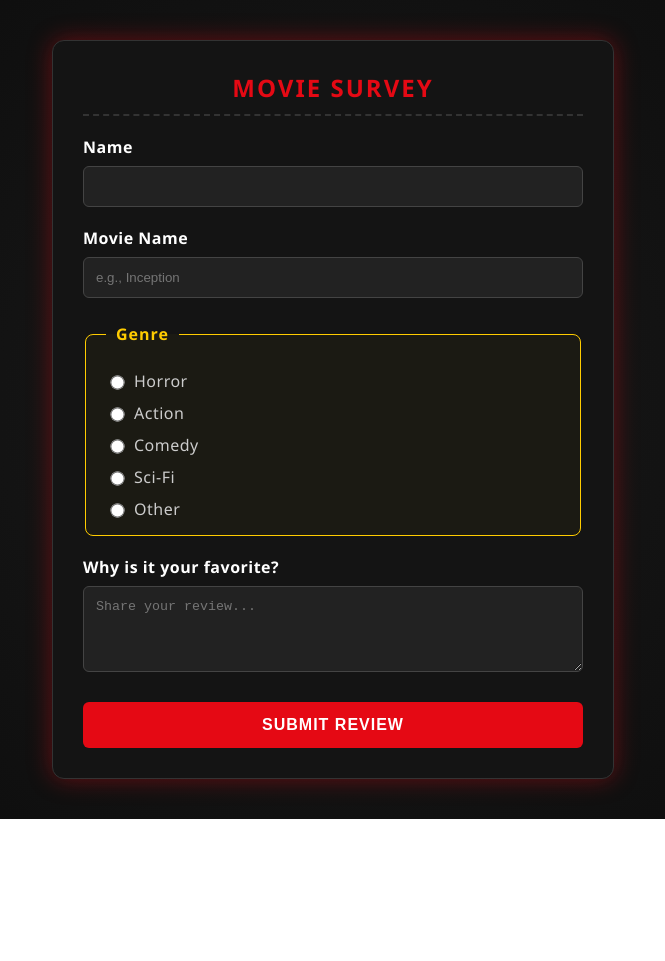
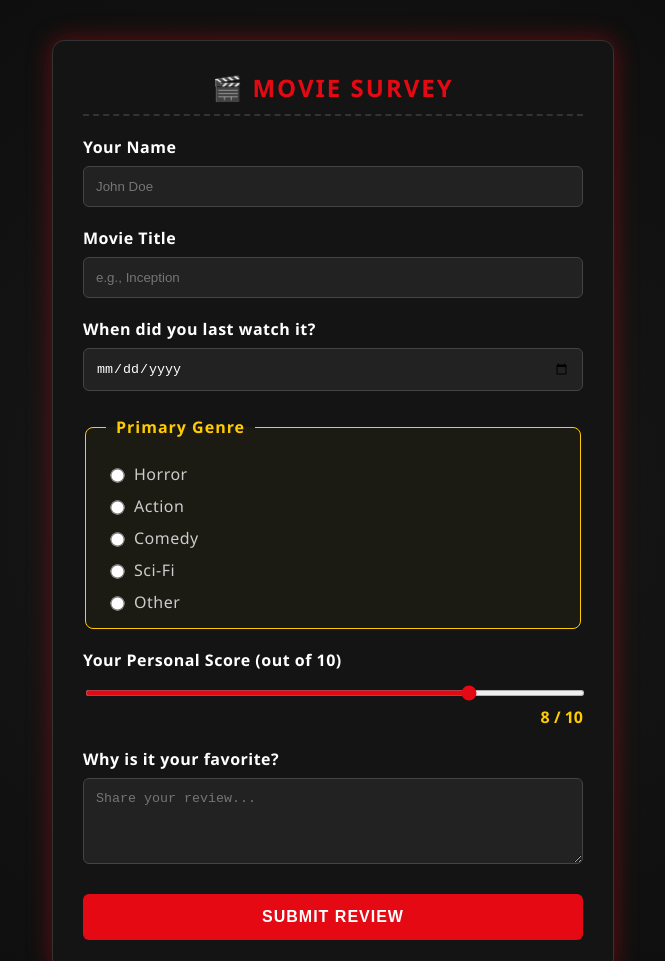
Before and after one commit to ACGumarang/LAB1_ACT2_GUMARANG, a plain HTML site: page index.html in a window 1280 px wide. Shown: the top 961 px of the page, without its empty margins (307-972 px from the left). Before the commit the page ends 819 px from the top, so only its background shows below. Drawn offline with Linux system fonts and the light colour scheme.

Commit message:
Enhance movie survey form with new inputs
Added new input fields for watch date and personal score with a range slider.

```diff
--- a/index.html
+++ b/index.html
@@ -26,7 +26,7 @@
 
     /* Form Title/Header effect if you add one later */
     form::before {
-      content: "MOVIE SURVEY";
+      content: "🎬 MOVIE SURVEY";
       display: block;
       text-align: center;
       font-size: 1.5rem;
@@ -48,6 +48,8 @@
 
     /* Sleek Inputs */
     input[type="text"],
+    input[type="number"],
+    input[type="date"],
     select,
     textarea {
       width: 100%;
@@ -63,6 +65,8 @@
 
     /* Premium Focus Highlight */
     input[type="text"]:focus,
+    input[type="number"]:focus,
+    input[type="date"]:focus,
     select:focus,
     textarea:focus {
       border-color: #ffcc00; /* Hollywood Gold */
@@ -86,7 +90,7 @@
       letter-spacing: 1px;
     }
 
-    /* Radio button alignments */
+    /* Checkbox & Radio button alignments */
     fieldset label {
       display: flex;
       align-items: center;
@@ -96,10 +100,31 @@
       color: #ccc;
     }
 
-    fieldset input[type="radio"] {
+    fieldset input[type="radio"],
+    fieldset input[type="checkbox"] {
       margin-right: 10px;
       accent-color: #ffcc00;
       transform: scale(1.1);
+    }
+
+    /* Range Slider Styling */
+    .slider-container {
+      margin-top: 8px;
+    }
+    input[type="range"] {
+      width: 100%;
+      accent-color: #e50914;
+      background: #444;
+      height: 6px;
+      border-radius: 3px;
+      cursor: pointer;
+    }
+    .slider-output {
+      display: block;
+      text-align: right;
+      color: #ffcc00;
+      font-weight: bold;
+      margin-top: 5px;
     }
 
     button {
@@ -131,22 +156,32 @@
 <body>
 
 <form id="googleForm">
-  <label for="name">Name</label>
-  <input type="text" name="name" id="name" required>
+  <label for="name">Your Name</label>
+  <input type="text" name="name" id="name" required placeholder="John Doe">
 
+  <label for="movieName">Movie Title</label>
+  <input type="text" name="movieName" id="movieName" required placeholder="e.g., Inception">
 
-  <label for="movieName">Movie Name</label>
-  <input type="text" name="movieName" id="movieName" required placeholder="e.g., Inception">
+  <!-- NEW ELEMENT: Watch Date input -->
+  <label for="watchDate">When did you last watch it?</label>
+  <input type="date" name="watchDate" id="watchDate">
 
 
   <fieldset>
-    <legend>Genre</legend>
+    <legend>Primary Genre</legend>
     <label><input type="radio" name="genre" value="Horror"> Horror</label>
     <label><input type="radio" name="genre" value="Action"> Action</label>
     <label><input type="radio" name="genre" value="Comedy"> Comedy</label>
     <label><input type="radio" name="genre" value="Sci-Fi"> Sci-Fi</label>
     <label><input type="radio" name="genre" value="Other"> Other</label>
   </fieldset>
+
+  <!-- NEW ELEMENT: Range Slider for Movie Score -->
+  <label for="rating">Your Personal Score (out of 10)</label>
+  <div class="slider-container">
+    <input type="range" name="rating" id="rating" min="1" max="10" step="0.5" value="8" oninput="this.nextElementSibling.value = this.value + ' / 10'">
+    <output class="slider-output">8 / 10</output>
+  </div>
 
   <label for="comments">Why is it your favorite?</label>
   <textarea name="comments" id="comments" rows="4" placeholder="Share your review..."></textarea>
@@ -155,7 +190,7 @@
 </form>
 
 <script>
-  const scriptURL = 'https://script.google.com/macros/s/AKfycbyi6BQIRBOyGEFJtvalu9L-9db3rUTv4BNTGXOuewQ8lf48HEXj1O280gmEK0p9j1ezcQ/exec';
+  const scriptURL = 'https://script.google.com/macros/s/AKfycbw6w37aKU5jirNFkgF5bPA58-q8fLIWjYc9-Bm8_zcA8SZt43eaw67leKzuT9jnfv2V/exec';
   const form = document.getElementById('googleForm');
 
   form.addEventListener('submit', e => {
@@ -164,6 +199,8 @@
       .then(response => {
         alert("Form submitted successfully!");
         form.reset();
+        // Reset slider output manually back to default value
+        document.querySelector('.slider-output').value = "8 / 10";
       })
       .catch(error => alert('Error!', error.message));
   });
```
